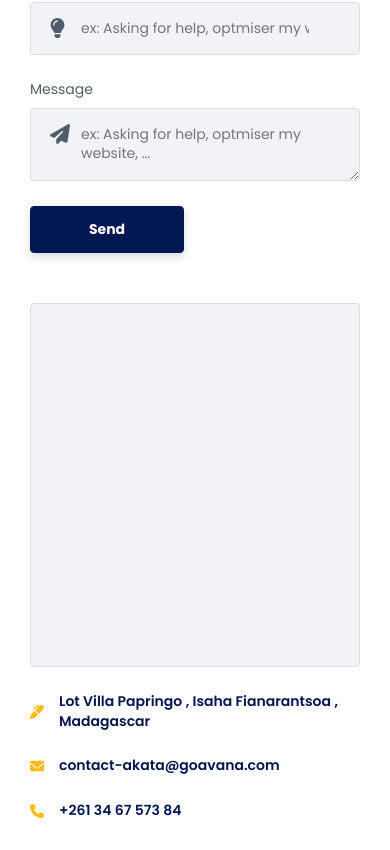
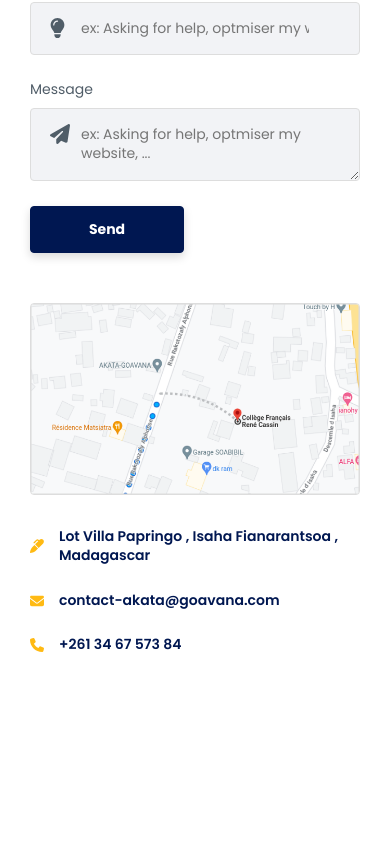
Before and after one commit to maxime-dot/website3, a Next.js app: page / in a window 390 px wide. Shown: the part 8888-9738 px from the top of the page. After the commit the page ends 9573 px from the top, so only its background shows below. Built offline with nearby package versions, Linux system fonts and the light colour scheme.

Commit message:
feat: add map

```diff
--- a/src/app/components/sections/contacts/Contact.tsx
+++ b/src/app/components/sections/contacts/Contact.tsx
@@ -10,6 +10,7 @@ import {
   faMarker,
   faPhone,
 } from "@fortawesome/free-solid-svg-icons";
+import Image from "next/image";
 import Button from "../../button/normal/Button";
 import contactData from "../../../data/contacts.json";
 
@@ -164,7 +165,15 @@ const Contacts: React.FC = () => {
         </div>
       </div>
       <div className="contacts adress d-flex flex-col">
-        <div className="adress-map"></div>
+        <div className="adress-map">
+          <Image
+            src={"/images/contacts/map.png"}
+            width={630}
+            height={364}
+            alt="akata goavana location"
+            className="map"
+          />
+        </div>
         <ul className="adress-text">
           <li className="text-item akata-text-medium d-flex ">
             <FontAwesomeIcon icon={faMarker} className="list-icon" />{" "}
--- a/src/app/components/sections/contacts/contacts.scss
+++ b/src/app/components/sections/contacts/contacts.scss
@@ -49,10 +49,15 @@
       width: 100%;
       .adress-map {
         width: 100%;
-        height: 364px;
-        background: var(--card-background);
-        border: 1px solid var(--border-color);
-        border-radius: var(--border-radius);
+
+        .map {
+          width: 100%;
+          height: auto;
+          -o-object-fit: cover;
+          object-fit: cover;
+          border: 1px solid var(--border-color);
+          border-radius: var(--border-radius);
+        }
       }
       .adress-text {
         list-style-type: none;
@@ -76,6 +81,19 @@
     flex-direction: column;
     grid-template-columns: 1fr;
     gap: 50px;
+    .contacts {
+      &.form {
+        max-width: 1024px;
+        width: 100%;
+        .form-body {
+          .contact-body {
+            input {
+              width: 100%;
+            }
+          }
+        }
+      }
+    }
   }
 }
 @media (max-width: 768px) {
```
Also changed, not shown: public/images/contacts/map.png (added).
